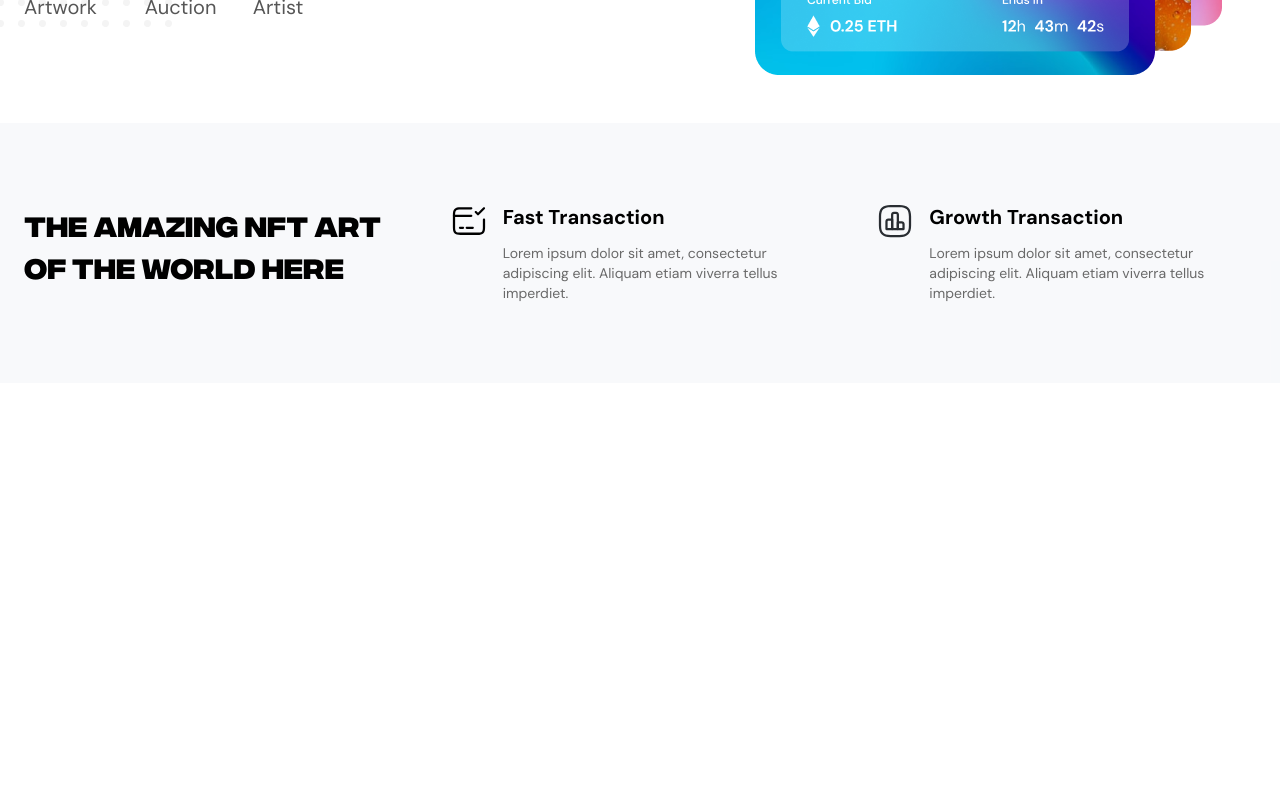
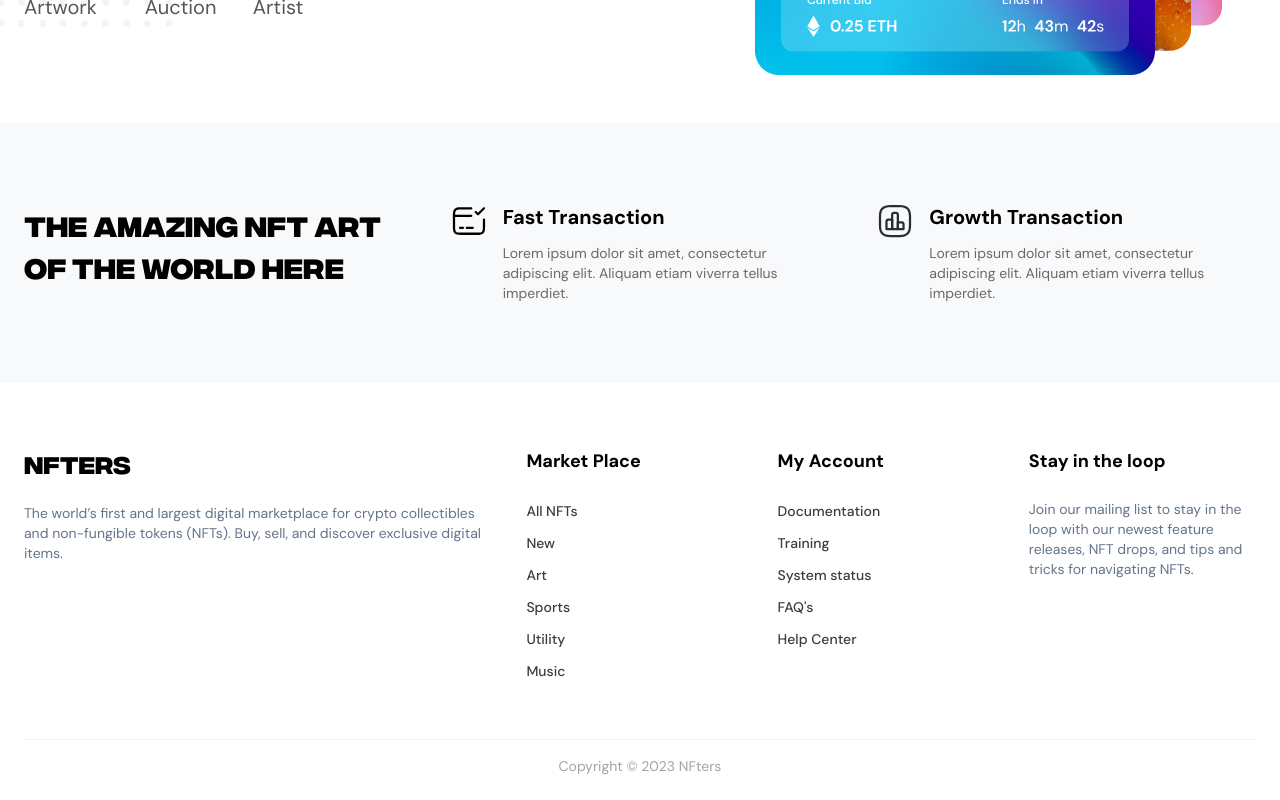
Before and after one commit to said7388/NFT-Marketplace, a Next.js app: page / in a window 1280 px wide. Shown: the part 502-1302 px from the top of the page. Before the commit the page ends 885 px from the top, so only its background shows below. Built offline with nearby package versions, Linux system fonts and the light colour scheme.

Commit message:
update footer

```diff
--- /dev/null
+++ b/app/components/footer.jsx
@@ -0,0 +1,162 @@
+
+export default function Footer() {
+  return (
+    <>
+      <footer className="w-full section-container text-slate-500 font-dm-sans">
+        <div className="bg-white text-sm">
+          <div className="pt-16 pb-12">
+            <div className="grid grid-cols-4 gap-6 md:grid-cols-9 lg:grid-cols-5">
+              <div
+                className="col-span-4 md:col-span-9 lg:col-span-2"
+                aria-labelledby="footer-header"
+              >
+                <a
+                  aria-label="NFT logo"
+                  aria-current="page"
+                  className="text-2xl font-bold text-black font-integralcf"
+                  href="/"
+                >
+                  <span>NFters</span>
+                </a>
+                <p className="mt-6">
+                  The world’s first and largest digital marketplace for crypto collectibles and non-fungible tokens (NFTs). Buy, sell, and discover exclusive digital items.
+                </p>
+              </div>
+              <nav
+                className="col-span-2 md:col-span-3 lg:col-span-1"
+                aria-labelledby="footer-product-5-logo"
+              >
+                <h3
+                  className="mb-6 text-lg font-bold text-black"
+                  id="footer-product-5-logo"
+                >
+                  Market Place
+                </h3>
+                <ul>
+                  <li className="mb-2 leading-6">
+                    <a
+                      href="javascript:void(0)"
+                      className="transition-colors duration-300 text-[#3D3D3D] font-medium hover:text-primary focus:text-primary"
+                    >
+                      All NFTs
+                    </a>
+                  </li>
+                  <li className="mb-2 leading-6">
+                    <a
+                      href="javascript:void(0)"
+                      className="transition-colors duration-300 text-[#3D3D3D] font-medium hover:text-primary focus:text-primary"
+                    >
+                      New
+                    </a>
+                  </li>
+                  <li className="mb-2 leading-6">
+                    <a
+                      href="javascript:void(0)"
+                      className="transition-colors duration-300 text-[#3D3D3D] font-medium hover:text-primary focus:text-primary"
+                    >
+                      Art
+                    </a>
+                  </li>
+                  <li className="mb-2 leading-6">
+                    <a
+                      href="javascript:void(0)"
+                      className="transition-colors duration-300 text-[#3D3D3D] font-medium hover:text-primary focus:text-primary"
+                    >
+                      Sports
+                    </a>
+                  </li>
+                  <li className="mb-2 leading-6">
+                    <a
+                      href="javascript:void(0)"
+                      className="transition-colors duration-300 text-[#3D3D3D] font-medium hover:text-primary focus:text-primary"
+                    >
+                      Utility
+                    </a>
+                  </li>
+                  <li className="mb-2 leading-6">
+                    <a
+                      href="javascript:void(0)"
+                      className="transition-colors duration-300 text-[#3D3D3D] font-medium hover:text-primary focus:text-primary"
+                    >
+                      Music
+                    </a>
+                  </li>
+                </ul>
+              </nav>
+              <nav
+                className="col-span-2 md:col-span-3 lg:col-span-1"
+                aria-labelledby="footer-docs-5-logo"
+              >
+                <h3
+                  className="mb-6 text-lg font-bold text-black"
+                  id="footer-product-5-logo"
+                >
+                  My Account
+                </h3>
+                <ul>
+                  <li className="mb-2 leading-6">
+                    <a
+                      href="javascript:void(0)"
+                      className="transition-colors duration-300 text-[#3D3D3D] font-medium hover:text-primary focus:text-primary"
+                    >
+                      Documentation
+                    </a>
+                  </li>
+                  <li className="mb-2 leading-6">
+                    <a
+                      href="javascript:void(0)"
+                      className="transition-colors duration-300 text-[#3D3D3D] font-medium hover:text-primary focus:text-primary"
+                    >
+                      Training
+                    </a>
+                  </li>
+                  <li className="mb-2 leading-6">
+                    <a
+                      href="javascript:void(0)"
+                      className="transition-colors duration-300 text-[#3D3D3D] font-medium hover:text-primary focus:text-primary"
+                    >
+                      System status
+                    </a>
+                  </li>
+                  <li className="mb-2 leading-6">
+                    <a
+                      href="javascript:void(0)"
+                      className="transition-colors duration-300 text-[#3D3D3D] font-medium hover:text-primary focus:text-primary"
+                    >
+                      {"FAQ's"}
+                    </a>
+                  </li>
+                  <li className="mb-2 leading-6">
+                    <a
+                      href="javascript:void(0)"
+                      className="transition-colors duration-300 text-[#3D3D3D] font-medium hover:text-primary focus:text-primary"
+                    >
+                      Help Center
+                    </a>
+                  </li>
+                </ul>
+              </nav>
+              <nav
+                className="col-span-2 md:col-span-3 lg:col-span-1"
+                aria-labelledby="footer-about-5-logo"
+              >
+                <h3
+                  className="mb-6 text-lg font-bold text-black"
+                  id="footer-product-5-logo"
+                >
+                  Stay in the loop
+                </h3>
+                <p>
+                  Join our mailing list to stay in the loop with our newest feature releases, NFT drops, and tips and tricks for navigating NFTs.
+                </p>
+              </nav>
+            </div>
+          </div>
+          <div className="border-t border-[#F4F4F4] pt-4 pb-6 flex justify-center">
+            <p className="text-sm text-[#A4A4A4]">Copyright © 2023 NFters</p>
+          </div>
+        </div>
+      </footer>
+    </>
+  )
+}
--- a/app/components/navbar.jsx
+++ b/app/components/navbar.jsx
@@ -7,7 +7,7 @@ export default function Navbar() {
 
   return (
     <>
-      <header className="border-b-1 relative z-20 w-full border-b border-[#EFEFEF] bg-[#fff] after:absolute after:top-full after:left-0 after:z-10 after:block after:h-px after:w-full after:bg-[#EFEFEF] lg:border-[#EFEFEF] lg:backdrop-blur-sm lg:after:hidden">
+      <header className="border-b-1 relative z-20 w-full border-b border-[#EFEFEF] bg-[#fff] after:absolute after:top-full after:left-0 after:z-10 after:block after:h-px after:w-full after:bg-[#EFEFEF] lg:border-[#EFEFEF] lg:backdrop-blur-sm lg:after:hidden font-dm-sans">
         <div className="section-container">
           <nav
             aria-label="main navigation"
@@ -15,11 +15,10 @@ export default function Navbar() {
             role="navigation"
           >
             <a
-              id="NFT"
               aria-label="NFT logo"
               aria-current="page"
-              className="flex items-center gap-2 py-4 transition-colors duration-300 hover:text-primary focus:text-primary focus:outline-none focus-visible:outline-none lg:pr-8"
-              href="javascript:void(0)"
+              className="flex items-center py-4 lg:pr-8"
+              href="/"
             >
               <svg width="107" height="19" viewBox="0 0 107 19" fill="none" xmlns="http://www.w3.org/2000/svg">
                 <path d="M0.7 18H6.1V8.92H6.6L12.32 18H18.54V1.2H13.14V10.28H12.64L7.06 1.2H0.7V18ZM19.9422 18H25.4822V12.1H34.6222V8.1H25.4822V5.82H35.0422V1.2H19.9422V18ZM53.9622 1.2H36.3422V5.82H42.3822V18H47.9222V5.82H53.9622V1.2ZM55.2625 18H70.4025V13.56H60.8025V11.42H70.0425V7.78H60.8025V5.64H70.4025V1.2H55.2625V18ZM89.2694 18L86.2694 12.48C87.6894 11.48 88.7094 9.88 88.7094 7.62C88.7094 3.2 86.0894 1.2 81.4294 1.2H71.8094V18H77.3494V13.66H81.5494L83.8294 18H89.2694ZM77.3494 5.8H81.0494C82.4494 5.8 83.1694 6.48 83.1694 7.66C83.1694 8.84 82.4494 9.52 81.0494 9.52H77.3494V5.8ZM97.7625 18.56C103.523 18.58 106.363 16.76 106.363 13.1C106.363 8.5 101.783 8.4 98.4425 7.84L96.6625 7.54C95.3825 7.34 95.0825 6.76 95.0825 6.28C95.0825 5.52 95.8425 4.96 97.6825 4.96C99.8025 4.96 100.743 5.66 100.943 6.78H105.882C105.983 1.98 102.622 0.639999 97.8025 0.639999C92.4625 0.639999 89.7625 2.68 89.7625 6C89.7625 10.3 93.5825 10.68 96.7625 11.2L98.9225 11.54C100.563 11.78 100.863 12.34 100.863 12.88C100.863 13.66 99.8825 14.26 97.7625 14.24C95.3625 14.22 94.4025 13.52 94.3425 12.38H89.3625C89.2225 16.74 91.9625 18.54 97.7625 18.56Z" fill="#3D00B7" />
--- a/app/layout.js
+++ b/app/layout.js
@@ -1,5 +1,6 @@
 import { DM_Sans } from 'next/font/google';
 import localFont from 'next/font/local';
+import Footer from './components/footer';
 import Navbar from './components/navbar';
 import './globals.css';
 
@@ -24,9 +25,8 @@ export default function RootLayout({ children }) {
     <html lang="en">
       <body className={`${dm_sans.variable} ${integralcf.variable}`}>
         <Navbar />
-        <main className='font-dm-sans'>
-          {children}
-        </main>
+        {children}
+        <Footer />
       </body>
     </html>
   )
--- a/app/page.js
+++ b/app/page.js
@@ -3,7 +3,7 @@ import ServiceSection from "./components/service-section";
 
 export default function Home() {
   return (
-    <main>
+    <main className="font-dm-sans">
       <HeroSection />
       <ServiceSection />
     </main>
```
